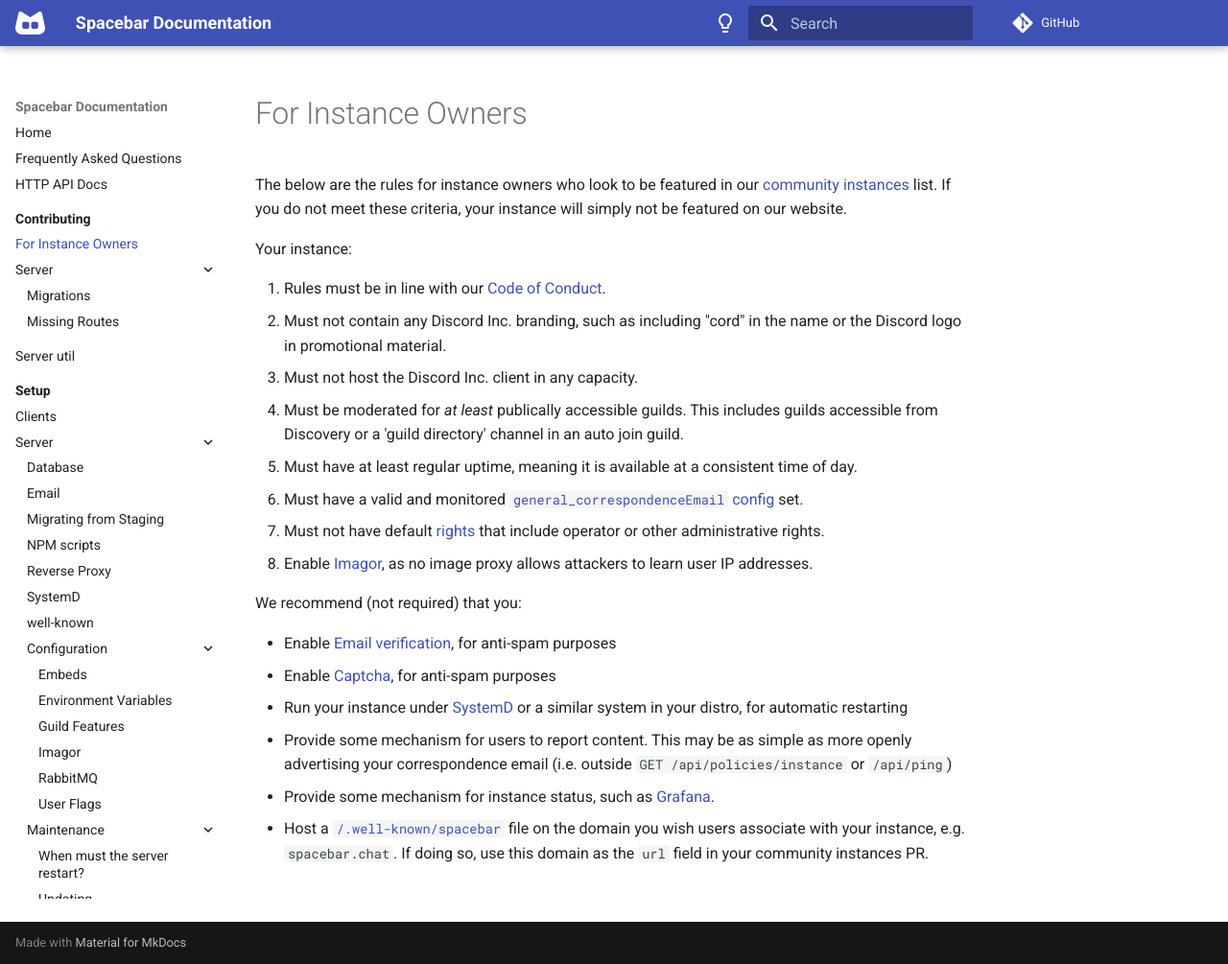
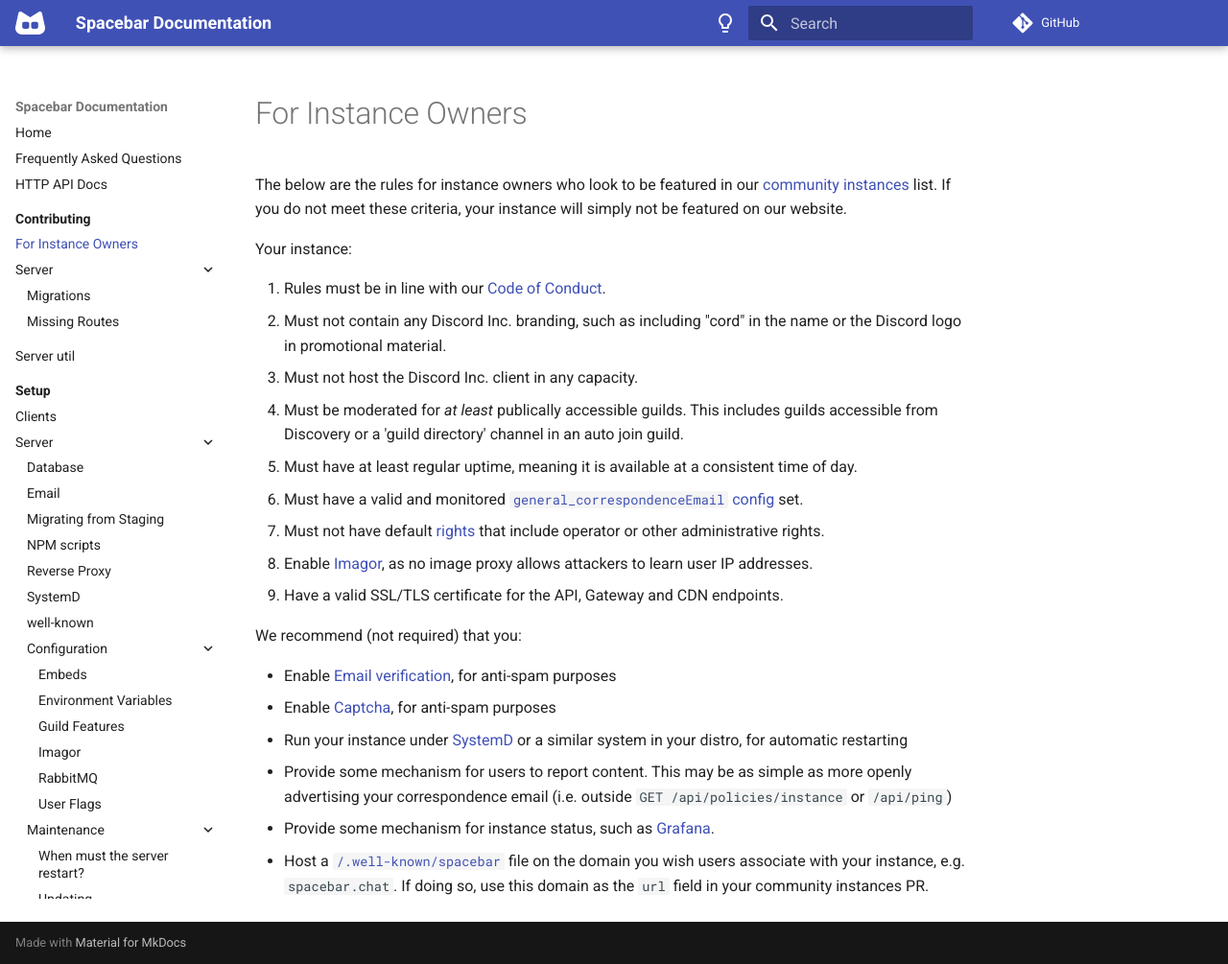
Before and after one commit to spacebarchat/docs, an MkDocs documentation site: the page built from docs/contributing/instances.md, in a window 1280 px wide and 1005 px high. Shown: the whole window at 96% size. Built offline with MkDocs 1.6.1 and Material for MkDocs 9.7.7, drawn with Linux system fonts in a browser that asks for light colours; comment, search, counter and statistics services are not loaded.

Commit message:
Add SSL/TLS certificate requirement

```diff
--- a/docs/contributing/instances.md
+++ b/docs/contributing/instances.md
@@ -13,6 +13,7 @@
 6. Must have a valid and monitored [`general_correspondenceEmail` config](/setup/server/configuration) set.
 7. Must not have default [rights](/setup/server/security/rights) that include operator or other administrative rights.
 8. Enable [Imagor](/setup/server/configuration/imagor), as no image proxy allows attackers to learn user IP addresses.
+9. Have a valid SSL/TLS certificate for the API, Gateway and CDN endpoints.
 
 We recommend (not required) that you:
 
```
